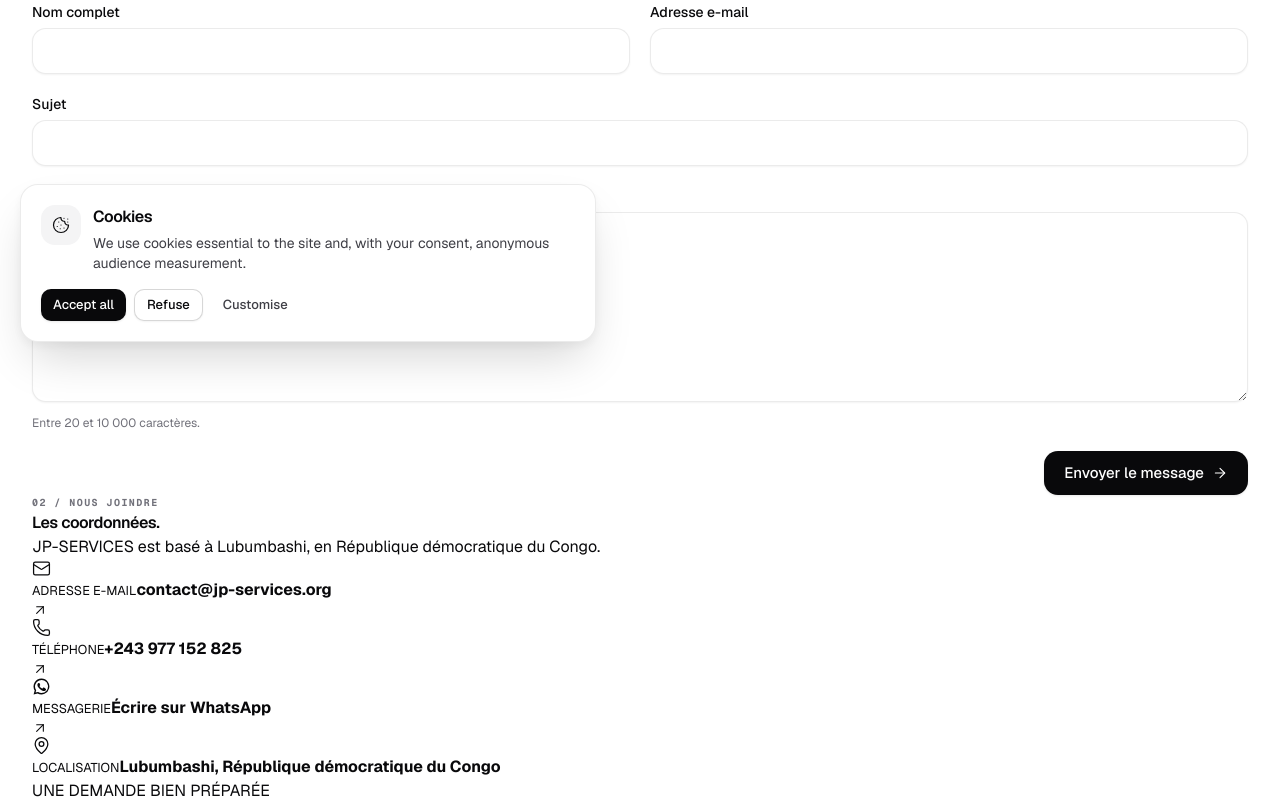
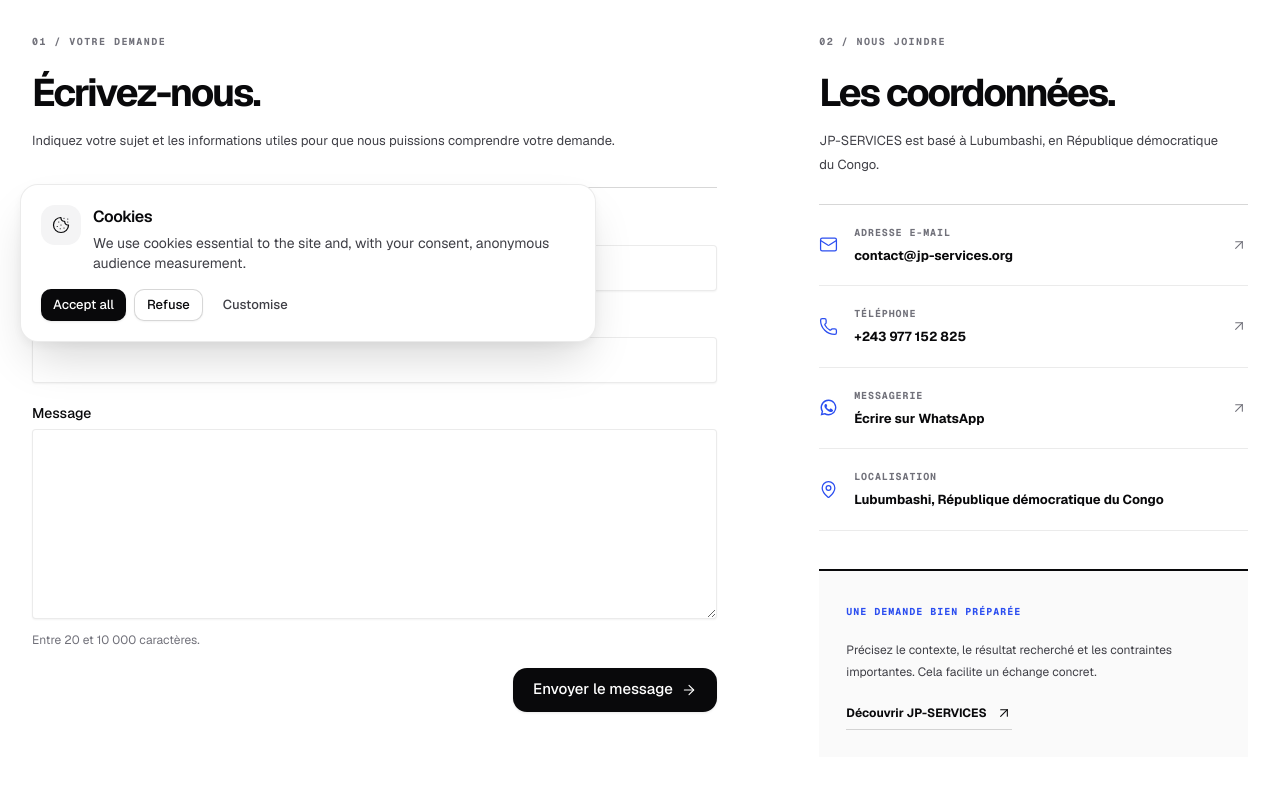
Before and after one commit to MPOLO-Jean-Paul/JP-SERVICES-SITE, a Next.js app: page /contact in a window 1280 px wide. Shown: the part 446-1245 px from the top of the page. Built offline with nearby package versions, Linux system fonts and the light colour scheme; no server answers; the database is empty.

Commit message:
style(site): contact clair, présentation SCOLIA éditoriale et navigation responsive

```diff
--- a/src/app/senior-ui.css
+++ b/src/app/senior-ui.css
@@ -300,3 +300,76 @@
 }
 @media(max-width:350px){.jp-catalogue-item{grid-template-columns:22px minmax(0,1fr);gap:7px}.jp-catalogue-footer{flex-wrap:wrap}}
 @media(prefers-reduced-motion:reduce){.jp-catalogue-action svg{transition:none}}
+
+
+/* Contact : vraie information, sans simulation d'interface ni promesse de délai. */
+.jp-contact-section{background:var(--canvas);padding:clamp(60px,7.5vw,108px) 0 clamp(76px,9vw,128px)}
+.jp-contact-layout{display:grid;grid-template-columns:minmax(0,1.15fr) minmax(310px,.72fr);gap:clamp(48px,8vw,125px);align-items:start}
+.jp-contact-main{min-width:0}
+.jp-contact-main h2,.jp-contact-aside h2{font-size:clamp(29px,3vw,42px);font-weight:640;letter-spacing:-.055em;line-height:1.16;margin:20px 0 14px}
+.jp-contact-main>p:not(.jp-overline),.jp-contact-aside>p:not(.jp-overline){font-size:13px;line-height:1.85;color:var(--copy);max-width:610px}
+.jp-contact-form{margin-top:34px;border-top:1px solid var(--line-strong);padding-top:31px}
+.jp-contact-form .field,.jp-contact-form textarea{border-radius:4px}
+.jp-contact-aside{min-width:0;position:sticky;top:115px}
+.jp-contact-lines{margin-top:27px;border-top:1px solid var(--line-strong)}
+.jp-contact-line{display:grid;grid-template-columns:22px minmax(0,1fr) 17px;align-items:center;gap:13px;border-bottom:1px solid var(--line);padding:20px 0;min-height:78px;transition:padding-left .2s,color .2s}
+.jp-contact-line>svg:first-child{color:var(--primary)}
+.jp-contact-line>svg:last-child{color:var(--muted)}
+a.jp-contact-line:hover{color:var(--primary);padding-left:5px}
+.jp-contact-line span{min-width:0}
+.jp-contact-line small{display:block;color:var(--muted);font:700 10px/1.5 var(--font-geist-mono),monospace;letter-spacing:.09em;margin-bottom:6px}
+.jp-contact-line strong{display:block;font-size:13px;font-weight:630;overflow-wrap:anywhere}
+.jp-contact-address{grid-template-columns:22px minmax(0,1fr)}
+.jp-contact-note{margin-top:38px;background:var(--canvas-soft);border-top:2px solid var(--ink);padding:27px}
+.jp-contact-note>span{font:700 10px var(--font-geist-mono),monospace;color:var(--primary);letter-spacing:.1em}
+.jp-contact-note p{color:var(--copy);font-size:12px;line-height:1.85;margin:17px 0}
+.jp-contact-note a{display:inline-flex;gap:9px;align-items:center;font-size:12px;font-weight:700;border-bottom:1px solid var(--line-strong);padding-bottom:7px}
+.jp-contact-note a:hover{color:var(--primary)}
+.jp-project-form-section{border:1px solid var(--line);border-radius:4px;background:var(--panel)}
+/* SCOLIA Pro — fiche d'éditeur, pas une maquette de tableau de bord imaginaire. */
+.jp-product-hero{background:#101c2e;color:#f8faff;border-bottom:1px solid #ffffff30;overflow:hidden}
+.jp-product-hero-layout{display:grid;grid-template-columns:minmax(0,1.17fr) minmax(0,.83fr);gap:clamp(50px,8vw,120px);align-items:center;padding-top:clamp(80px,10vw,136px);padding-bottom:clamp(78px,10vw,130px)}
+.jp-product-hero .jp-overline{color:#b7c7e6}
+.jp-product-hero h1{font-size:clamp(45px,5.6vw,76px);font-weight:625;letter-spacing:-.067em;line-height:1.09;margin:26px 0 26px;color:#fff}
+.jp-product-hero h1 span{color:#b8caff}
+.jp-product-hero-lead{font-size:clamp(14px,1.45vw,18px);line-height:1.85;color:#c2cce0;max-width:655px}
+.jp-product-stage{display:inline-block;margin-top:24px;color:#cad8ee;border-bottom:1px solid #ffffff36;padding-bottom:8px;font:700 10px var(--font-geist-mono),monospace;letter-spacing:.1em}
+.jp-product-hero .jp-action-primary{color:#101c2e;background:#fff;border-color:#fff;border-radius:3px}
+.jp-product-hero .jp-action-primary:hover{background:#d5e2ff;border-color:#d5e2ff;color:#101c2e}
+.jp-product-hero .jp-action-text{color:#fff;border-color:#ffffff55}
+.jp-product-aside{min-width:0;border-top:2px solid #a7bdfa}
+.jp-product-aside>span{font:650 10px var(--font-geist-mono),monospace;letter-spacing:.11em;color:#c2d0ea;display:block;margin:21px 0}
+.jp-product-aside>div{display:grid;grid-template-columns:37px minmax(0,1fr);gap:14px;align-items:center;min-height:67px;border-top:1px solid #ffffff2e}
+.jp-product-aside>div small{color:#a6b8d5;font:650 11px var(--font-geist-mono),monospace}
+.jp-product-aside>div strong{font-weight:570;font-size:clamp(14px,1.4vw,18px);letter-spacing:-.02em}
+.jp-product-aside>p{color:#adbed8;border-top:1px solid #ffffff2e;font-size:11px;line-height:1.8;padding-top:20px;margin-top:0}
+.jp-product-modules{border-top:1px solid var(--line-strong)}
+.jp-product-module{border-bottom:1px solid var(--line)}
+.jp-product-module:nth-child(3n+2){border-left:1px solid var(--line);border-right:1px solid var(--line)}
+.jp-product-module svg{color:var(--primary);width:20px;height:20px}
+.jp-product-module h3{font-size:20px;font-weight:620;letter-spacing:-.04em;margin-top:21px}
+.jp-product-module p{font-size:12px;line-height:1.85;color:var(--copy);margin-top:10px}
+@media(max-width:1000px){
+ .jp-contact-layout{gap:42px}
+ .jp-product-hero-layout{gap:45px}
+ .jp-product-hero h1{font-size:clamp(40px,6vw,61px)}
+}
+@media(max-width:800px){
+ .jp-contact-layout,.jp-product-hero-layout{grid-template-columns:1fr}
+ .jp-contact-aside{position:static}
+ .jp-contact-layout{gap:64px}
+ .jp-product-aside{max-width:580px}
+ .jp-product-module:nth-child(3n+2){border-left:0;border-right:0}
+ .jp-product-module:nth-child(odd){border-right:1px solid var(--line)}
+}
+@media(max-width:620px){
+ .jp-contact-section{padding-top:51px;padding-bottom:77px}
+ .jp-contact-layout{gap:52px}
+ .jp-contact-note{padding:21px}
+ .jp-product-hero-layout{padding-top:70px;padding-bottom:72px;gap:55px}
+ .jp-product-hero h1{font-size:clamp(39px,11vw,55px)}
+ .jp-product-hero-lead{font-size:14px}
+ .jp-product-module:nth-child(odd){border-right:0}
+ .jp-product-module{padding:23px 0}
+}
+@media(prefers-reduced-motion:reduce){.jp-contact-line{transition:none}}
```
